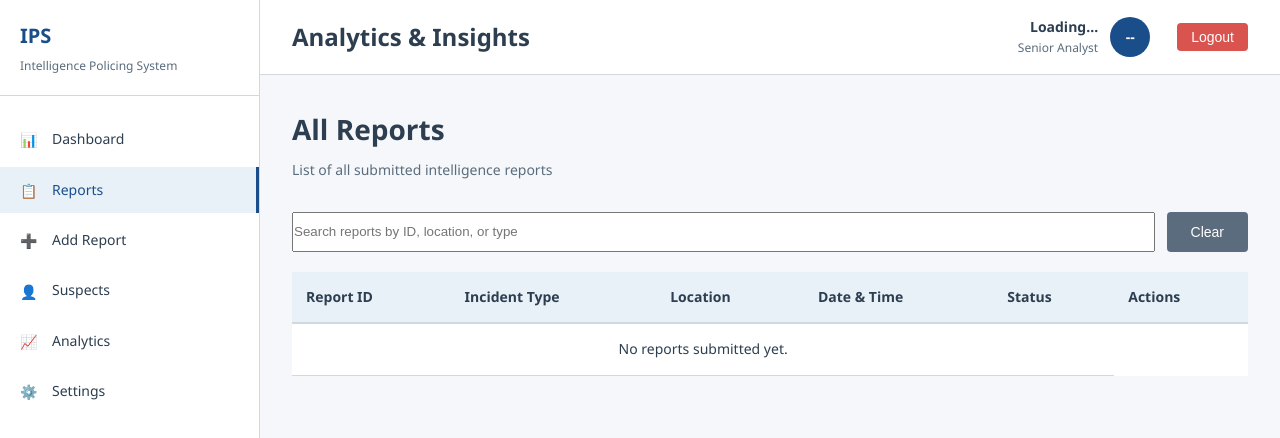
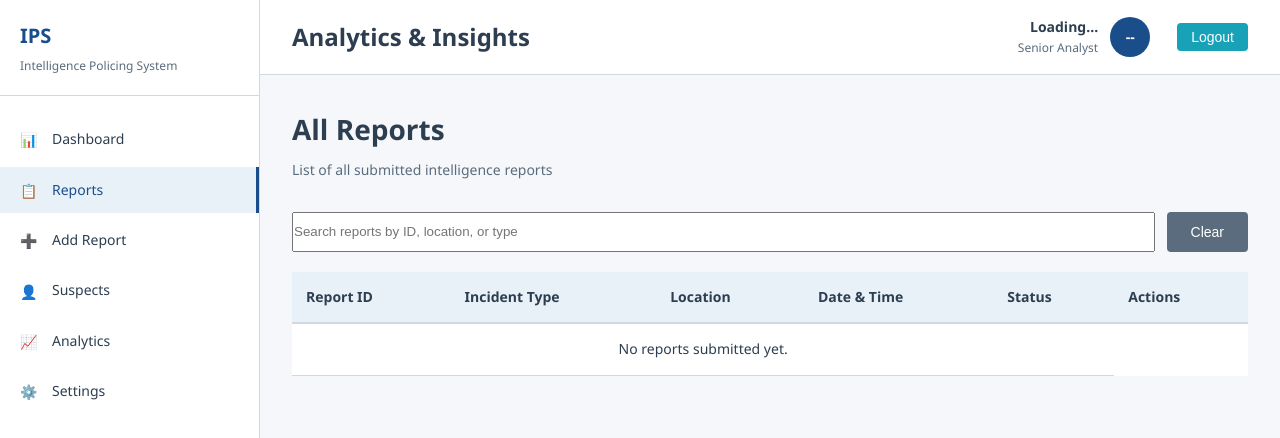
Before and after one commit to zeezjs/Intelligence-Policing-System, a plain HTML site: page frontend/Pages/Dashboard/reports.html in a window 1280 px wide. Shown: the top 438 px of the page. Drawn offline with Linux system fonts and the light colour scheme.

Commit message:
Changed logout color

```diff
--- a/frontend/Assets/CSS/layout.css
+++ b/frontend/Assets/CSS/layout.css
@@ -123,7 +123,7 @@
 .logout-btn {
     margin-left: 15px;
     padding: 6px 14px;
-    background: #d9534f;
+    background: var(--info);
     border: none;
     color: white;
     border-radius: 4px;
@@ -133,7 +133,7 @@
 }
 
 .logout-btn:hover {
-    background: #c9302c;
+    background: var(--primary-blue-hover);
 }
 
 .content-area {
```
